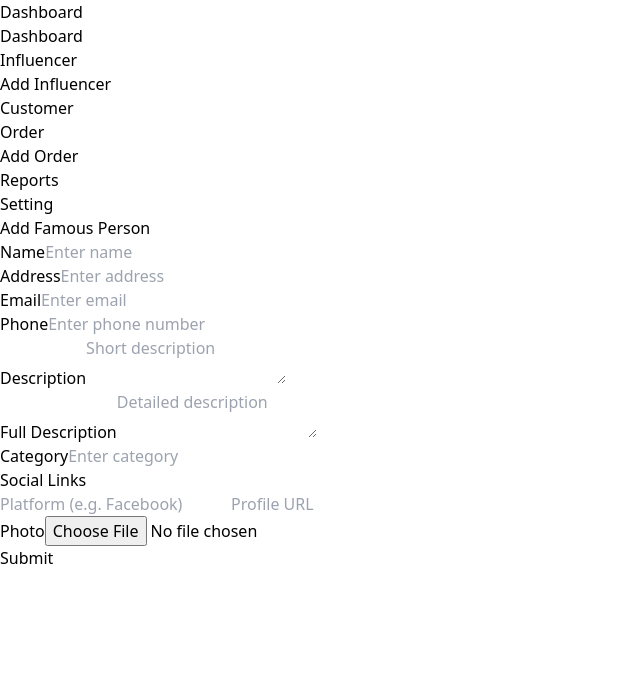
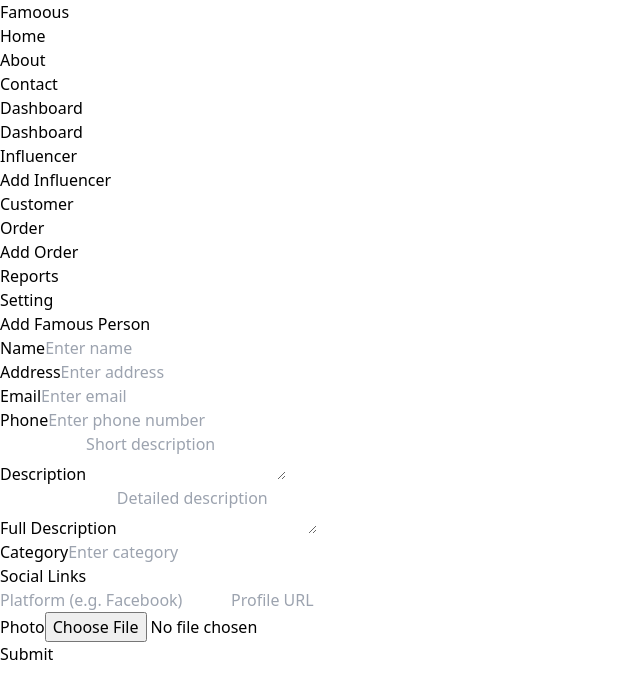
Before and after one commit to Hakiimdaud/Famous_Project, a React (Vite) app in the folder frontend/: page /addinfluencer in a window 1280 px wide. Shown: the top 698 px of the page, without its empty margins (0-640 px from the left). Built offline with nearby package versions, Linux system fonts and the light colour scheme.

Commit message:
Famous-Project

```diff
--- a/frontend/src/App.jsx
+++ b/frontend/src/App.jsx
@@ -3,10 +3,12 @@
 import AddInfluencer from "./pages/AddInfluencer";
 import Influencer from "./pages/Influencer";
 import EditInfluencer from "./pages/EditInfluencer";
+import Header from "./components/Header";
 
 function App() {
   return (
     <div>
+      <Header />
       <Routes>
         <Route path="/" element={<Dashboard />} />
         <Route path="/Addinfluencer" element={<AddInfluencer />} />
--- /dev/null
+++ b/frontend/src/components/Header.jsx
@@ -0,0 +1,14 @@
+function Header(){
+    return <div>
+        <h1>Famoous</h1>
+        <div>
+            <ul>
+                <li>Home</li>
+                <li>About</li>
+                <li>Contact</li>
+            </ul>
+        </div>
+    </div>
+}
+
+export default Header;
```
